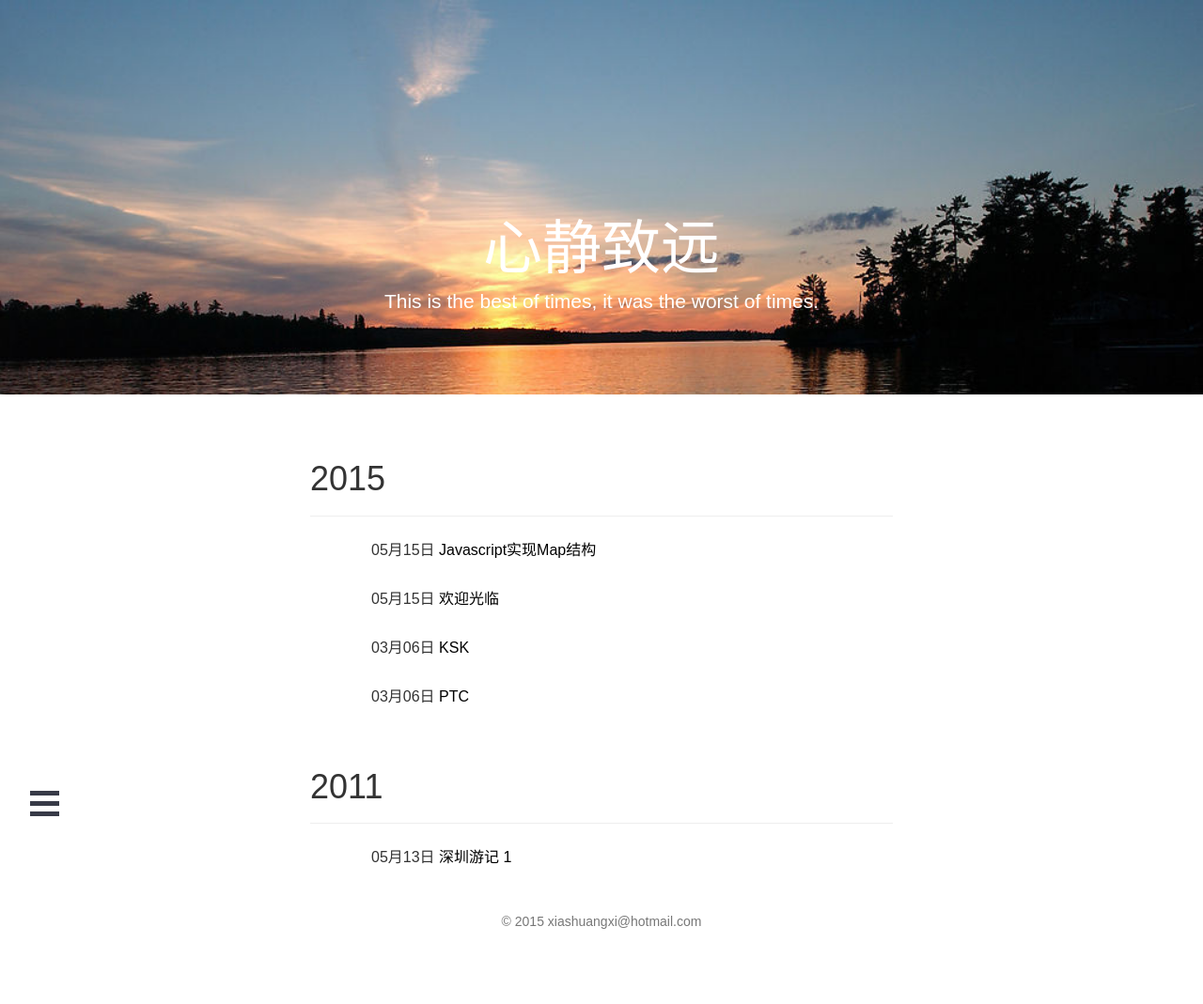
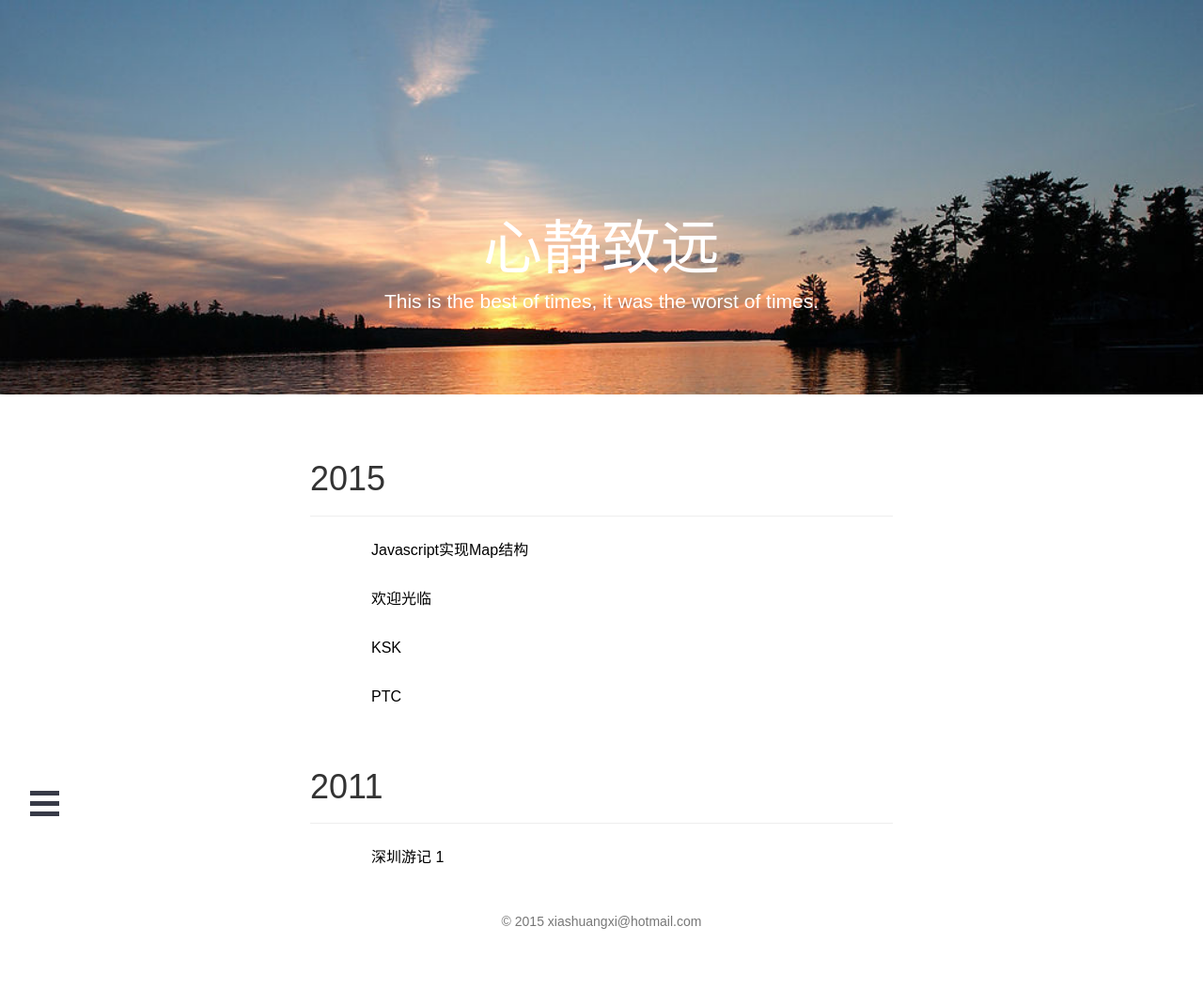
Before and after one commit to jinchangle/xiashuangxi.github.io, a Jekyll site: the page built from archive.html, in a window 1280 px wide. Shown: the whole page at 94% size. Built offline with Jekyll 4.4.1, drawn with Linux system fonts in a browser that asks for light colours; nearby versions of some CDN libraries; comment, search, counter and statistics services are not loaded.

Commit message:
Update archive.html

```diff
--- a/_layouts/archive.html
+++ b/_layouts/archive.html
@@ -19,7 +19,6 @@
                 {% endif %}
                         <div class="container" style='margin-left: 50px;'>
                             <p id='page.content' class="lead">
-                                    <span>{{ post.date | date:"%m月%d日"}}</span>
                                     <a href = '{{ post.url }}'>{{ post.title }}</a>
                             </p>
                         </div>
```
